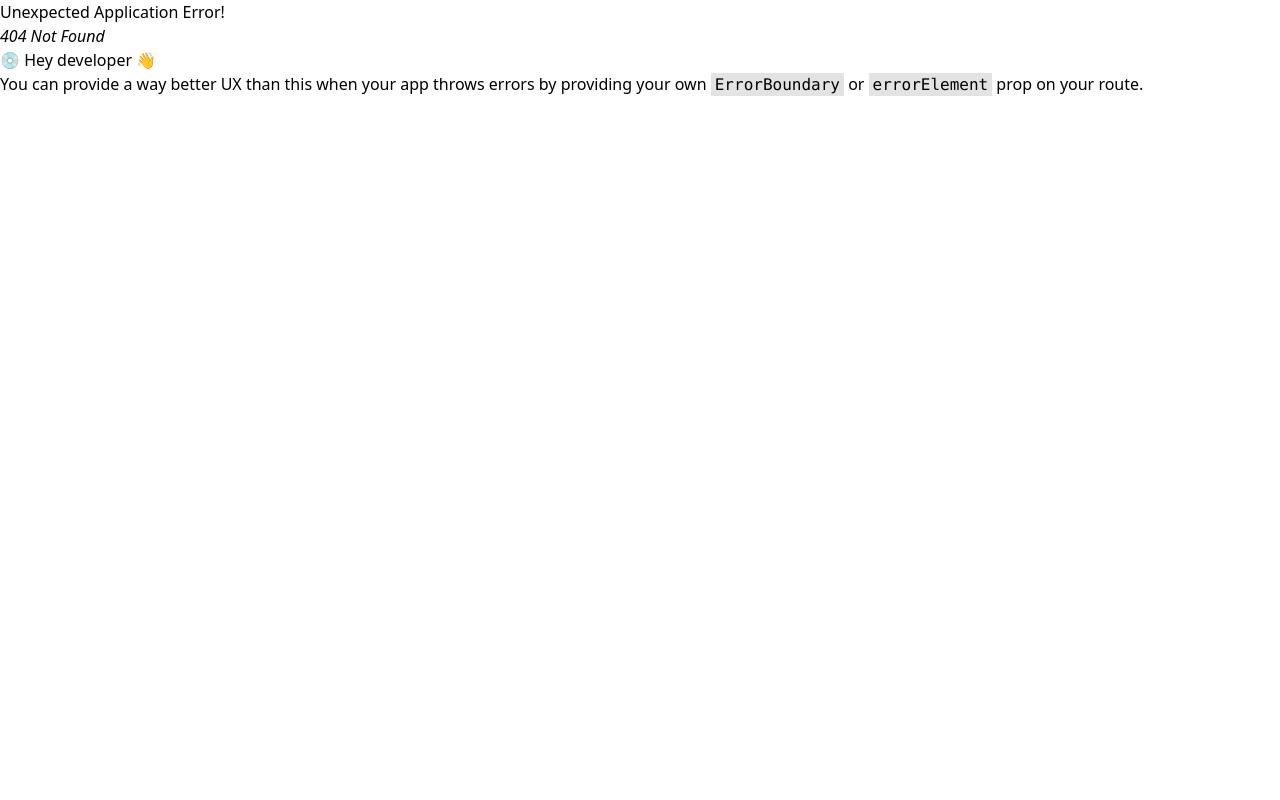
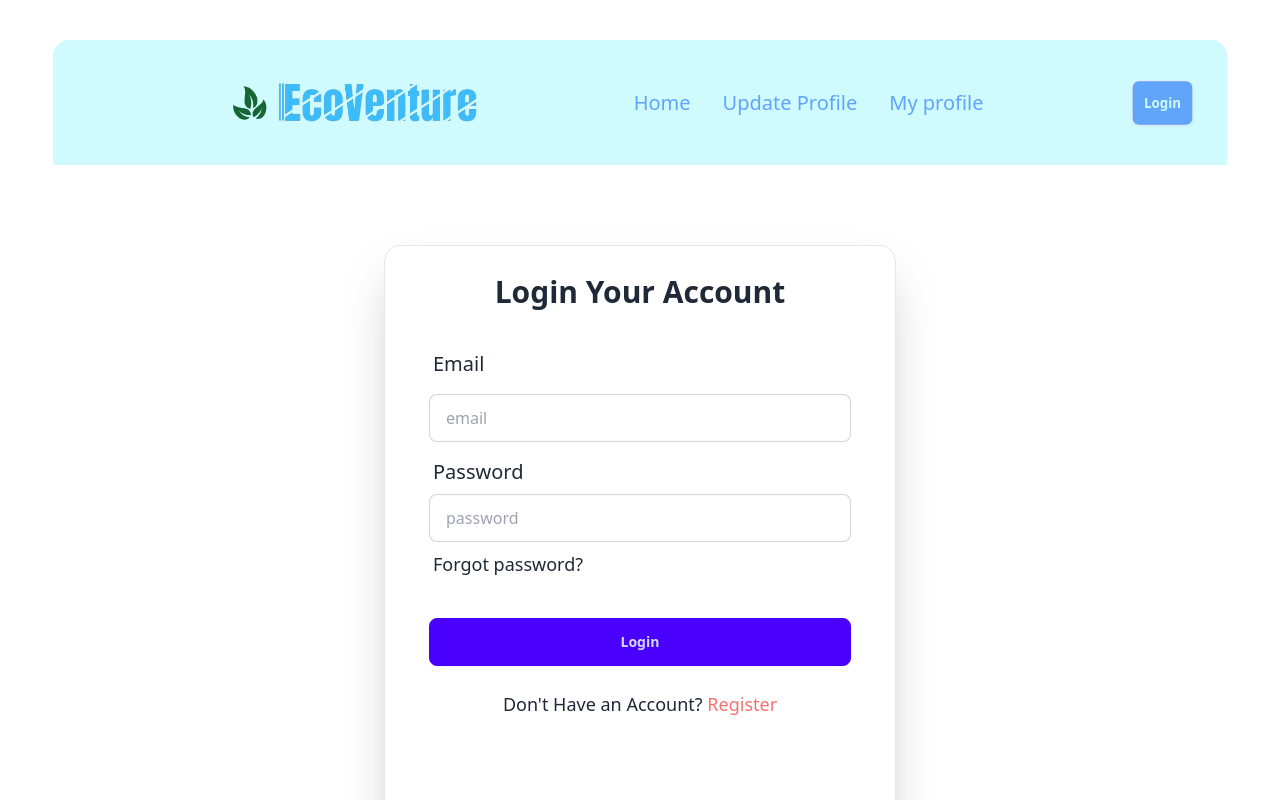
Before and after one commit to soniabinty/eco-venture, a React (Vite) app: page /login in a window 1280 px wide. Before the commit this address had no page. Shown: the top 800 px of the page. Built offline with nearby package versions, Linux system fonts and the light colour scheme; no server answers.

Commit message:
added login-register functionality

```diff
--- a/package.json
+++ b/package.json
@@ -10,6 +10,7 @@
     "preview": "vite preview"
   },
   "dependencies": {
+    "firebase": "^11.0.2",
     "localforage": "^1.10.0",
     "match-sorter": "^8.0.0",
     "react": "^18.3.1",
--- a/src/componants/home/Navbar.jsx
+++ b/src/componants/home/Navbar.jsx
@@ -1,18 +1,19 @@
-import React, { useState } from 'react';
+import React, { useContext, useState } from 'react';
 import { GiThreeLeaves } from "react-icons/gi";
-import { NavLink } from 'react-router-dom';
+import { Link, NavLink } from 'react-router-dom';
 import { IoMdMenu } from "react-icons/io";
 import { IoMdClose } from "react-icons/io";
 import logo from '../../assets/Picsart_24-11-20_00-21-43-451.png'
+import { AuthContext } from '../../provider/AuthProvider';
 
 const Navbar = () => {
-
+const {user , logOut} =useContext(AuthContext)
   const [open,setOpen] = useState(false)
   return (
 
 
-     <div className='flex justify-between bg-cyan-100 w-11/12 mx-auto md:mt-10 mt-4 md:p-8 px-2 items-center rounded-t-2xl'>
-
+     <div className='flex justify-between bg-cyan-100 w-11/12 mx-auto md:mt-10 mt-4 md:px-8 px-2 items-center rounded-t-2xl'>
+<h2>{}</h2>
       <div className='flex items-center'>
       <GiThreeLeaves className='text-green-800 md:text-4xl text-2xl' />
 
@@ -30,19 +31,26 @@ const Navbar = () => {
 
     </div>
 
-    <div className={`md:gap-8 flex max-sm:flex-col max-sm:absolute md:text-xl duration-100 right-4 max-sm:p-3 max-sm:bg-blue-300 max-sm:text-white max-sm:rounded-sm ${open? 'top-12':'-top-60'}`}>
+    <div className={`md:gap-8 flex max-sm:flex-col max-sm:absolute md:text-xl duration-100 right-4 max-sm:p-3 max-sm:bg-blue-300 max-sm:text-white max-sm:rounded-sm max-sm:z-50 ${open? 'top-12':'-top-60'}`}>
    <NavLink> Home</NavLink>
    <NavLink>Update Profile</NavLink>
-   <NavLink className={'md:hidden'}>Login</NavLink>
+
+   <NavLink to={'/login'} className={'md:hidden'}>Login</NavLink>
    <NavLink >My profile</NavLink>
 </div>
       </div>
 
 
       <div className='max-sm:hidden'>
-        <button className='btn bg-blue-400 p-3 font-bold rounded-lg text-cyan-100'>
+
+        {
+          user && user.email ? (<Link onClick={logOut}  className='btn bg-blue-400 p-3 font-bold rounded-lg text-cyan-100'>
+            LogOut
+          </Link>):(<Link to={'/login'} className='btn bg-blue-400 p-3 font-bold rounded-lg text-cyan-100'>
           Login
-        </button>
+        </Link>)
+        }
+
 
       </div>
 
--- /dev/null
+++ b/src/componants/login/Login.jsx
@@ -0,0 +1,63 @@
+import React, { useContext } from 'react';
+import { Link } from 'react-router-dom';
+import { AuthContext } from '../../provider/AuthProvider';
+
+const login = () => {
+  const {userSignIn ,  setUser} = useContext(AuthContext)
+
+  const handleSubmit =(e) =>{
+    e.preventDefault()
+    const form = new FormData(e.target)
+       const email = form.get("email")
+    const password = form.get("password")
+
+
+    console.log({email , password})
+    userSignIn(email,password)
+    .then((result) =>{
+  const user = result.user
+  setUser(user)
+  console.log(user)
+
+    })
+    .catch((error) => {
+      const errorCode = error.code;
+      const errorMessage = error.message;
+      console.log(errorCode,errorMessage)
+    });
+
+
+  }
+  return (
+    <div className='min-h-screen justify-center py-20 flex max-sm:p-4'>
+        <div className="card bg-base-100 w-full md:max-w-lg shrink-0 border shadow-2xl p-3">
+          <h2 className='text-3xl text-center pt-4 font-semibold'>Login Your Account</h2>
+      <form onSubmit={handleSubmit} className="card-body">
+        <div className="form-control space-y-2">
+          <label className="label">
+            <span className="label-text text-xl">Email</span>
+          </label>
+          <input name='email' type="email" placeholder="email" className="input input-bordered" required />
+        </div>
+        <div className="form-control">
+          <label className="label">
+            <span className="label-text text-xl">Password</span>
+          </label>
+          <input name='password' type="password" placeholder="password" className="input input-bordered" required />
+          <label className="label">
+            <a href="#" className="label-text-alt link link-hover text-lg">Forgot password?</a>
+          </label>
+        </div>
+        <div className="form-control mt-6">
+          <button className="btn btn-primary">Login</button>
+        </div>
+           <p className='text-center text-lg mt-4'>Don't Have an Account? <Link className='text-red-400' to={'/register'}>Register</Link></p>
+      </form>
+
+    </div>
+
+    </div>
+  );
+};
+
+export default login;
--- /dev/null
+++ b/src/componants/register/Register.jsx
@@ -0,0 +1,73 @@
+import React, { useContext } from 'react';
+import { Link } from 'react-router-dom';
+import { AuthContext } from '../../provider/AuthProvider';
+
+
+const Register = () => {
+  const {createNewUser ,  setUser} = useContext(AuthContext)
+
+const handleSubmit =(e) =>{
+  e.preventDefault()
+  const form = new FormData(e.target)
+  const name = form.get("name")
+  const photo = form.get("photo")
+  const email = form.get("email")
+  const password = form.get("password")
+  console.log({name, photo, email , password})
+
+
+  createNewUser(email,password)
+  .then((result) =>{
+const user = result.user
+setUser(user)
+console.log(user)
+
+  })
+  .catch((error) => {
+    const errorCode = error.code;
+    const errorMessage = error.message;
+    console.log(errorCode,errorMessage)
+  });
+
+}
+
+  return (
+    <div className='min-h-screen justify-center py-20 flex max-sm:p-4'>
+    <div className="card bg-base-100 w-full md:max-w-lg shrink-0 border shadow-2xl p-3">
+      <h2 className='text-3xl text-center pt-4 font-semibold'>Register Your Account</h2>
+  <form onSubmit={handleSubmit} className="card-body">
+    <div className="form-control space-y-2">
+    <label className="label">
+        <span className="label-text text-xl">Name</span>
+      </label>
+      <input type="text" placeholder="name" name='name' className="input input-bordered" required />
+      <label className="label">
+        <span className="label-text text-xl">Photo URL</span>
+      </label>
+      <input type="text" placeholder="photo-url" name='photo' className="input input-bordered" required />
+
+      <label className="label">
+        <span className="label-text text-xl">Email</span>
+      </label>
+      <input type="email" placeholder="email" name='email' className="input input-bordered" required />
+    </div>
+    <div className="form-control">
+      <label className="label">
+        <span className="label-text text-xl">Password</span>
+      </label>
+      <input type="password" placeholder="password" name='password' className="input input-bordered" required />
+
+    </div>
+    <div className="form-control mt-6">
+      <button className="btn btn-primary">Register</button>
+    </div>
+       <p className='text-center text-lg mt-4'>Already Have an Account? <Link className='text-red-400' to={'/login'}>Login</Link></p>
+  </form>
+
+</div>
+
+</div>
+  );
+};
+
+export default Register;
--- a/src/componants/route/Root.jsx
+++ b/src/componants/route/Root.jsx
@@ -1,12 +1,13 @@
 import React from 'react';
 import Navbar from '../home/Navbar';
+import { Outlet } from 'react-router-dom';
 
 
 const Root = () => {
   return (
     <div>
       <Navbar></Navbar>
-
+   <Outlet></Outlet>
 
 
     </div>
--- /dev/null
+++ b/src/firebase/firebase.config.js
@@ -0,0 +1,22 @@
+// Import the functions you need from the SDKs you need
+import { initializeApp } from "firebase/app";
+import { getAnalytics } from "firebase/analytics";
+// TODO: Add SDKs for Firebase products that you want to use
+// https://firebase.google.com/docs/web/setup#available-libraries
+
+// Your web app's Firebase configuration
+// For Firebase JS SDK v7.20.0 and later, measurementId is optional
+const firebaseConfig = {
+  apiKey: "AIzaSyDAChBA6rUftyZAD1CBbqNkTSItCH4muEo",
+  authDomain: "eco-venture-5e197.firebaseapp.com",
+  projectId: "eco-venture-5e197",
+  storageBucket: "eco-venture-5e197.firebasestorage.app",
+  messagingSenderId: "980843641814",
+  appId: "1:980843641814:web:0f54b898b34f2e66ac4277",
+  measurementId: "G-TVE3EFRKVS"
+};
+
+// Initialize Firebase
+const app = initializeApp(firebaseConfig);
+const analytics = getAnalytics(app);
+export default app;
--- a/src/main.jsx
+++ b/src/main.jsx
@@ -3,10 +3,14 @@ import { createRoot } from "react-dom/client";
 import "./index.css";
 import { RouterProvider } from "react-router-dom";
 import router from "./componants/route/Route";
+import AuthProvider from "./provider/AuthProvider";
 
 
 createRoot(document.getElementById("root")).render(
   <StrictMode>
-    <RouterProvider router={router} />
+    <AuthProvider>
+      <RouterProvider router={router} />
+    </AuthProvider>
+
   </StrictMode>
 );
--- /dev/null
+++ b/src/provider/AuthProvider.jsx
@@ -0,0 +1,55 @@
+import React, { createContext, useEffect, useState } from 'react';
+import app from '../firebase/firebase.config';
+import { createUserWithEmailAndPassword, getAuth, onAuthStateChanged, signInWithEmailAndPassword, signOut } from "firebase/auth";
+
+
+export const AuthContext = createContext()
+const auth = getAuth(app);
+
+
+const AuthProvider = ({children}) => {
+
+
+  const [user,setUser] =useState(null)
+  console.log(user)
+
+  const createNewUser =(email,password) =>{
+    return createUserWithEmailAndPassword(auth, email, password);
+  }
+
+  const userSignIn =(email,password) =>{
+    return signInWithEmailAndPassword(auth, email, password);
+  }
+
+
+  const logOut =() =>{
+return signOut(auth)
+  }
+  const authInfo={
+    user,
+    setUser,
+    createNewUser,
+    logOut,
+    userSignIn,
+  };
+
+
+  useEffect(() =>{
+   const unsubscribe = onAuthStateChanged(auth , currentUser =>{
+      setUser(currentUser)
+    })
+    return() =>{
+      unsubscribe()
+    }
+
+  },[])
+
+
+  return (
+<AuthContext.Provider value={authInfo}>
+  {children}
+</AuthContext.Provider>
+  );
+};
+
+export default AuthProvider;
--- a/tailwind.config.js
+++ b/tailwind.config.js
@@ -8,5 +8,7 @@ export default {
   theme: {
     extend: {},
   },
-  plugins: [],
+  plugins: [
+    require('daisyui'),
+  ],
 }
```
Also changed, not shown: src/componants/route/Route.jsx (+16 -1 lines), 1 other file (tests, documents, lock files or other folders).
